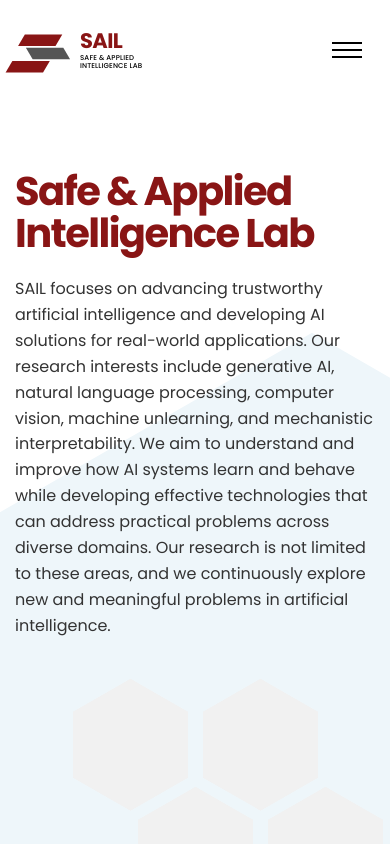
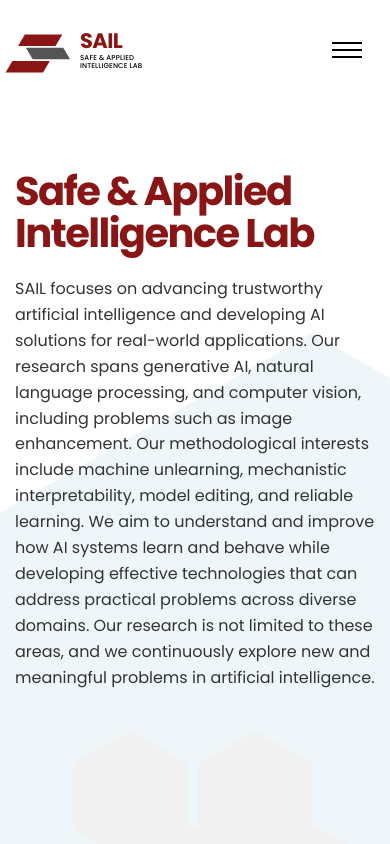
Before and after one commit to sail-hanbat/sail-hanbat.github.io, a Next.js app: page / in a window 390 px wide. Shown: the top 844 px of the page. Built offline with nearby package versions, Linux system fonts and the light colour scheme.

Commit message:
Clarify SAIL research areas and tighten hero

```diff
--- a/app/globals.css
+++ b/app/globals.css
@@ -341,7 +341,7 @@ li {
 
 .overview-copy {
   margin: 70px 0 0 40px;
-  max-width: 520px;
+  max-width: 570px;
 }
 
 .overview-copy h1 {
@@ -355,7 +355,7 @@ li {
 }
 
 .overview-copy p {
-  width: 520px;
+  width: 570px;
   margin: 0;
   font-size: 17px;
   line-height: 1.65;
@@ -377,9 +377,9 @@ li {
 }
 
 .hex-1 { top: 0; left: 112px; }
-.hex-2 { top: 0; left: 332px; }
-.hex-3 { top: 164px; left: 222px; }
-.hex-4 { top: 164px; left: 444px; }
+.hex-2 { top: 0; left: 304px; }
+.hex-3 { top: 145px; left: 208px; }
+.hex-4 { top: 145px; left: 400px; }
 
 /* News cards */
 .latest-news {
@@ -917,7 +917,7 @@ li {
   }
 
   .overview-copy p {
-    width: 440px;
+    width: 480px;
   }
 
   .hexagon-wrapper {
@@ -1018,9 +1018,9 @@ li {
   }
 
   .hex-1 { top: 0; left: 58px; }
-  .hex-2 { top: 0; left: 188px; }
-  .hex-3 { top: 108px; left: 123px; }
-  .hex-4 { top: 108px; left: 253px; }
+  .hex-2 { top: 0; left: 183px; }
+  .hex-3 { top: 96px; left: 120px; }
+  .hex-4 { top: 96px; left: 245px; }
 
   .hero-shape-large {
     right: -65%;
--- a/app/members/professor/page.tsx
+++ b/app/members/professor/page.tsx
@@ -17,7 +17,7 @@ export default function ProfessorPage() {
           <p className="profile-role">Assistant Professor</p>
           <p>Department of Artificial Intelligence Software<br />Hanbat National University</p>
           <h3>Research Interests</h3>
-          <p>Generative AI, natural language processing, computer vision, machine unlearning, mechanistic interpretability, trustworthy AI, and AI for real-world domains.</p>
+          <p>Generative AI, natural language processing, computer vision, image enhancement, machine unlearning, mechanistic interpretability, model editing, reliable learning, trustworthy AI, and AI for real-world domains.</p>
         </div>
       </div>
     </SectionPage>
--- a/app/page.tsx
+++ b/app/page.tsx
@@ -23,14 +23,15 @@ export default function Home() {
               <p>
                 SAIL focuses on advancing trustworthy artificial intelligence
                 and developing AI solutions for real-world applications. Our
-                research interests include generative AI, natural language
-                processing, computer vision, machine unlearning, and
-                mechanistic interpretability. We aim to understand
-                and improve how AI systems learn and behave while developing
-                effective technologies that can address practical problems
-                across diverse domains. Our research is not limited to these
-                areas, and we continuously explore new and meaningful problems
-                in artificial intelligence.
+                research spans generative AI, natural language processing, and
+                computer vision, including problems such as image enhancement.
+                Our methodological interests include machine unlearning,
+                mechanistic interpretability, model editing, and reliable
+                learning. We aim to understand and improve how AI systems learn
+                and behave while developing effective technologies that can
+                address practical problems across diverse domains. Our research
+                is not limited to these areas, and we continuously explore new
+                and meaningful problems in artificial intelligence.
               </p>
             </div>
             <div className="hexagon-wrapper" aria-label="Image placeholders">
```
Also changed, not shown: app/research/page.tsx (+5 -5 lines), 72 other files (tests, documents, lock files or other folders).
